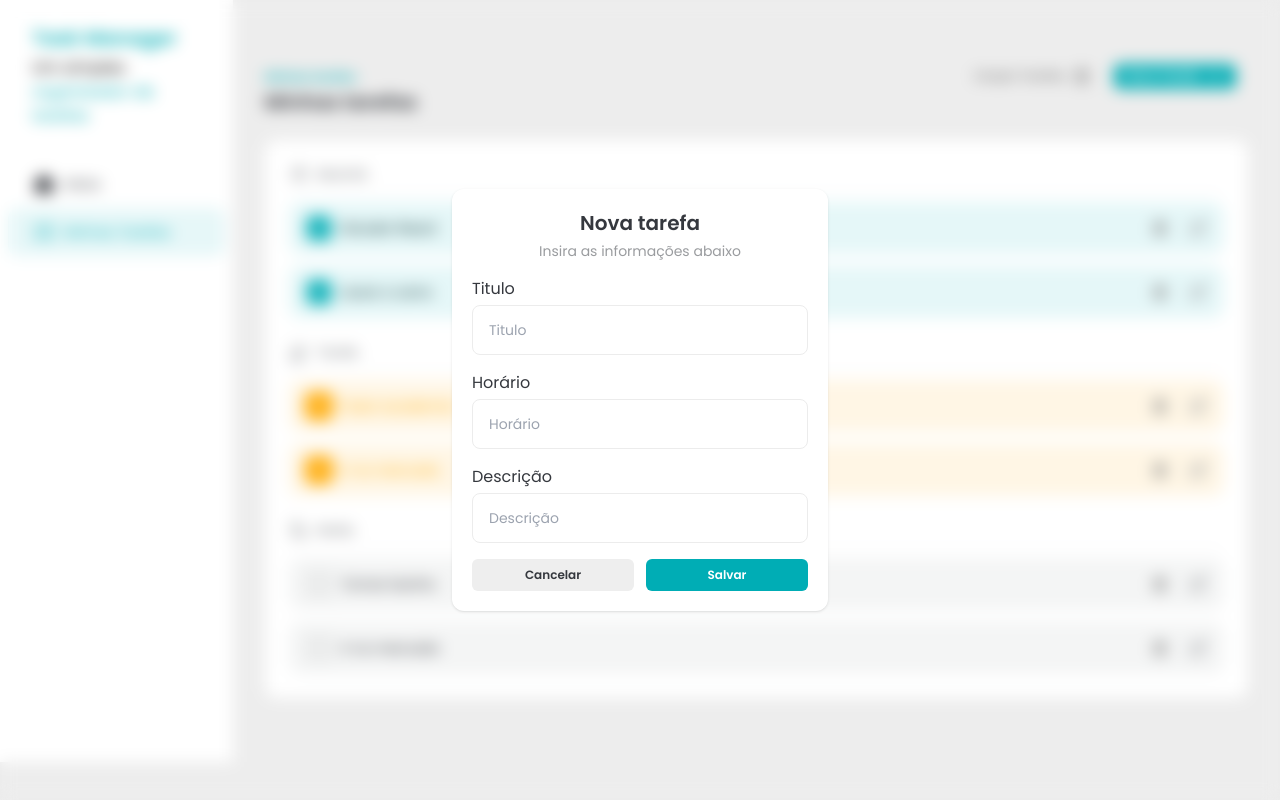
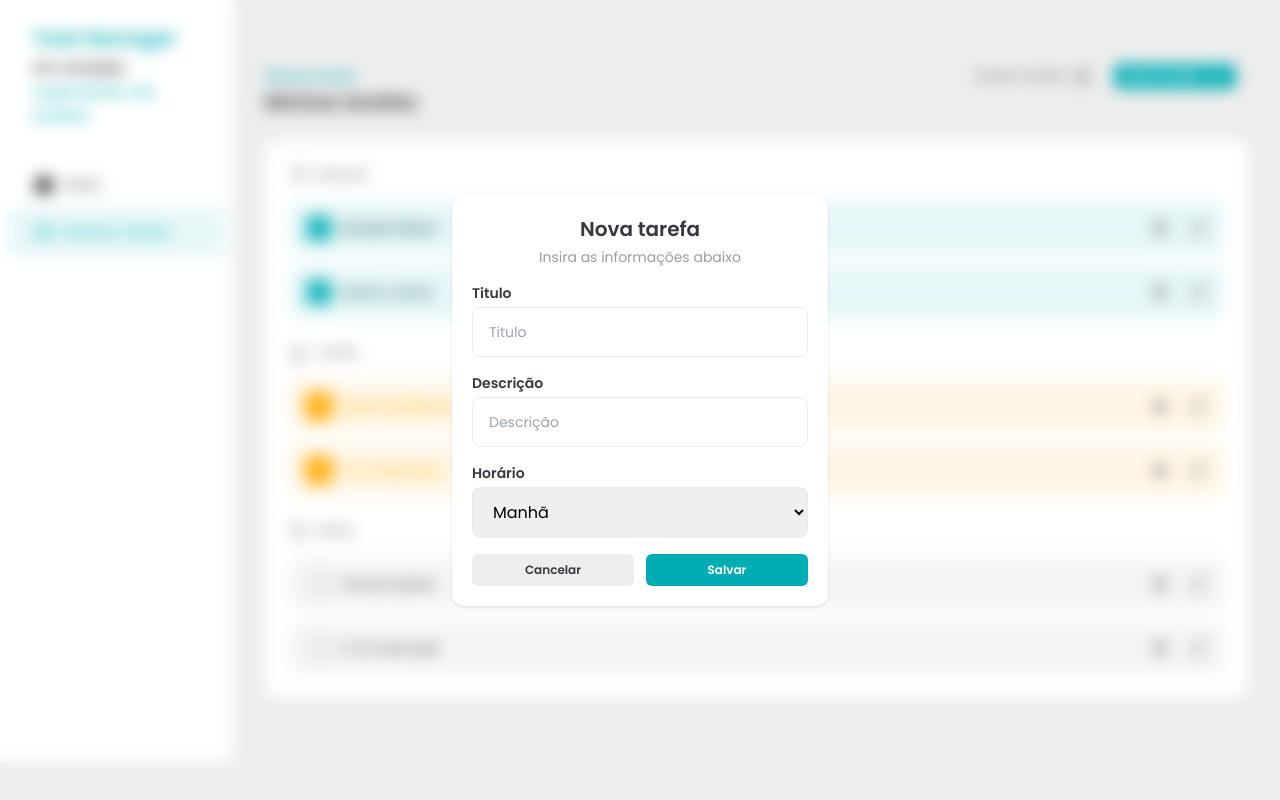
Before and after one commit to VinicyosFerreira/To-Do-List-Manager, a React (Vite) app: page / in a window 1280 px wide. Both pictures are taken after a click on the button "Nova Tarefa". Built offline with nearby package versions, Linux system fonts and the light colour scheme.

Commit message:
feat: add PeriodSelect component

```diff
--- a/src/components/AddTaskDialog.jsx
+++ b/src/components/AddTaskDialog.jsx
@@ -6,6 +6,7 @@
 
 import Button from './Button';
 import Input from './Input';
+import PeriodSelect from './PeriodSelect';
 
 const AddTaskDialog = ({ isOpen, handleCloseDialog }) => {
    const nodeRef = useRef(null);
@@ -39,16 +40,14 @@
                            id={'title'}
                            placeholder="Titulo"
                         />
-                        <Input
-                           label={'Horário'}
-                           id={'period'}
-                           placeholder="Horário"
-                        />
+
                         <Input
                            label={'Descrição'}
                            id={'description'}
                            placeholder="Descrição"
                         />
+
+                        <PeriodSelect />
 
                         <div className="flex justify-center gap-3">
                            <Button
--- a/src/components/Input.jsx
+++ b/src/components/Input.jsx
@@ -1,7 +1,8 @@
+import InputLabel from './InputLabel';
 const Input = ({ label, ...rest }) => {
    return (
       <div className="flex flex-col space-y-1 text-left text-[#35383E]">
-         <label htmlFor={rest.id}>{label}</label>
+         <InputLabel htmlFor={rest.id}>{label}</InputLabel>
          <input
             className="placeholder:[#9A9C9F] rounded-lg border border-solid border-[#ECECEC] px-4 py-3 outline-[#00ADB5] placeholder:text-sm"
             {...rest}
--- /dev/null
+++ b/src/components/PeriodSelect.jsx
@@ -0,0 +1,19 @@
+import InputLabel from './InputLabel';
+
+const PeriodSelect = () => {
+   return (
+      <div className="flex flex-col gap-1 text-left">
+         <InputLabel htmlFor="period">Horário</InputLabel>
+         <select
+            id="period"
+            className="placeholder:[#9A9C9F] rounded-lg border border-solid border-[#ECECEC] px-4 py-3 outline-[#00ADB5] placeholder:text-sm"
+         >
+            <option value="morning">Manhã</option>
+            <option value="afternoon">Tarde</option>
+            <option value="evening">Noite</option>
+         </select>
+      </div>
+   );
+};
+
+export default PeriodSelect;
```
